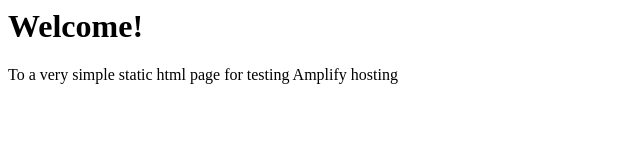
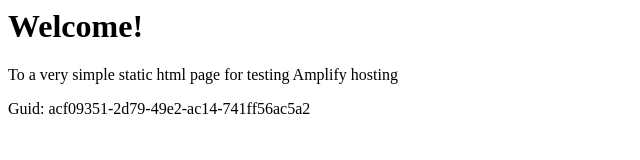
Before and after one commit to aws-aemilia-kix/Github-PR-Commit-Integration-Test-DoNotTouch-GitHubAutoBuildCanaryTest-v1-preprod-ap-northeast-3, a website: page src/index.html in a window 1280 px wide. Shown: the whole page, without its empty margins (0-640 px from the left). Drawn offline with Linux system fonts and the light colour scheme.

Commit message:
commit from integ tests

```diff
--- a/src/index.html
+++ b/src/index.html
@@ -1,3 +1,5 @@
+
+
 <html lang="en">
 
 <head>
@@ -10,6 +12,6 @@
 <body>
     <h1>Welcome!</h1>
     <p>To a very simple static html page for testing Amplify hosting</p>
-</body>
+    <p>Guid: acf09351-2d79-49e2-ac14-741ff56ac5a2</p></body>
 
 </html>
```
